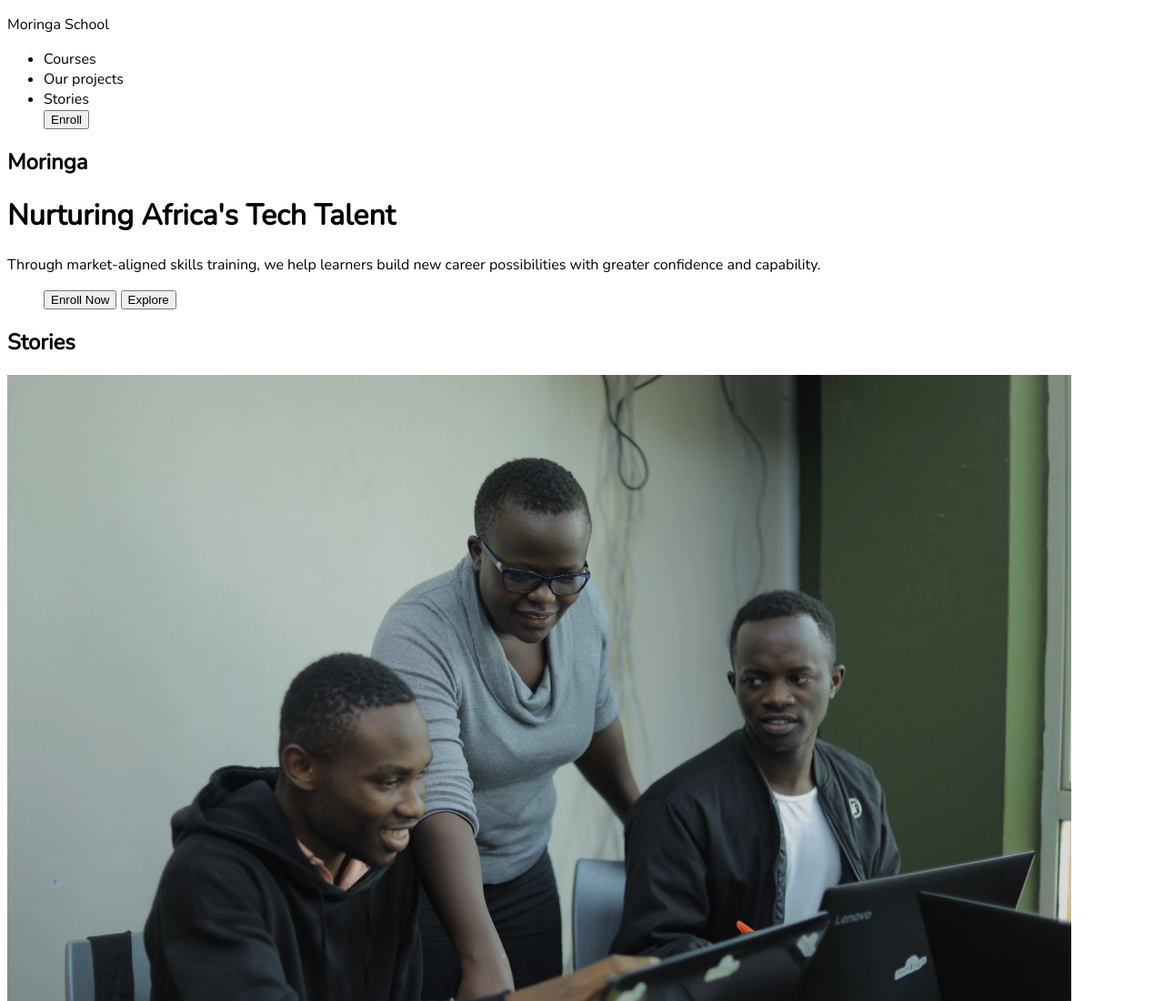
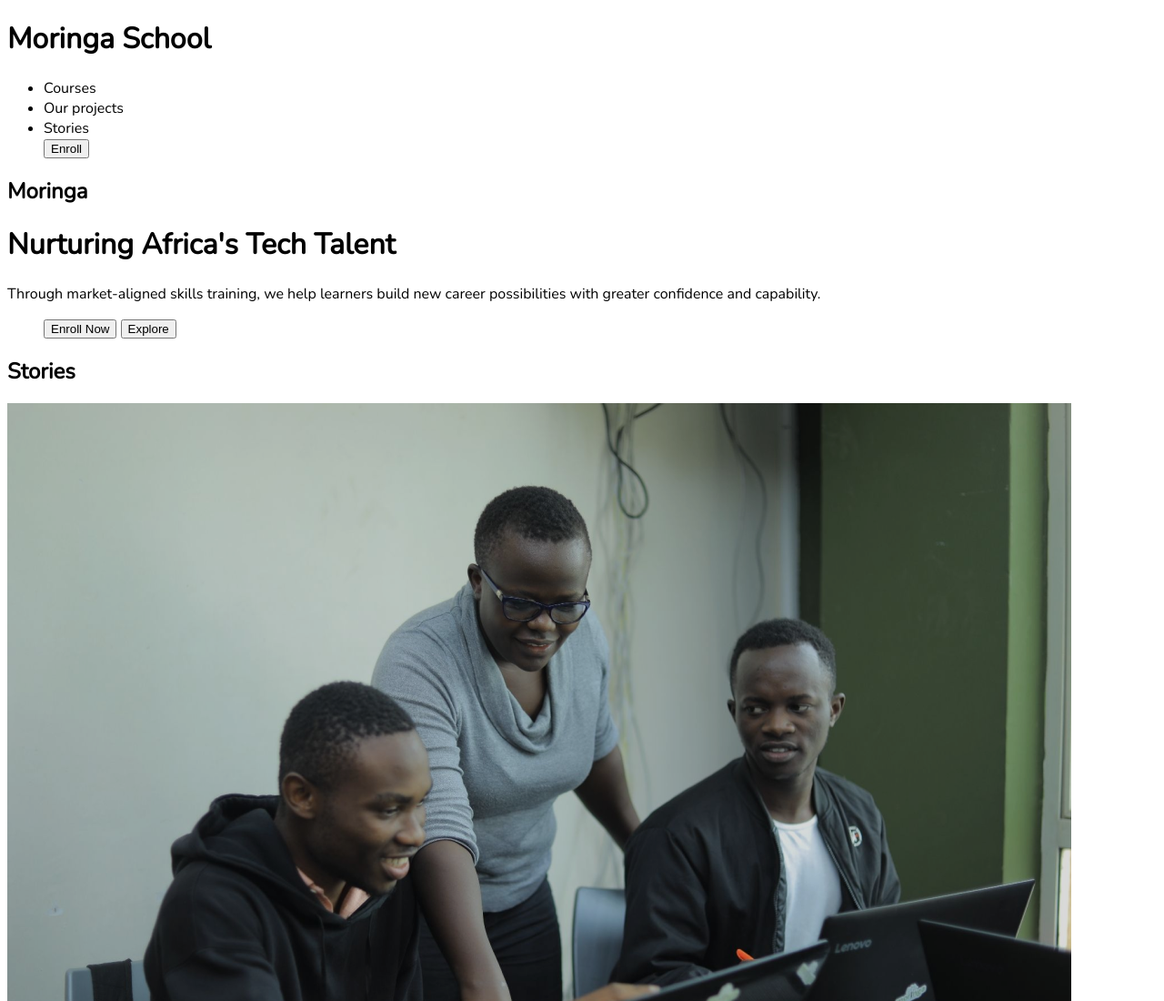
Before and after one commit to bonfacemasira/Moringa-School-Landing-Page, a plain HTML site: page index.html in a window 1280 px wide. Shown: the top 1100 px of the page at 91% size. Drawn offline with nearby package versions, Linux system fonts and the light colour scheme.

Commit message:
Fixed footer and navigation bar

```diff
--- a/index.html
+++ b/index.html
@@ -10,7 +10,7 @@
 </head>
 <body>
     <div id="navigation_bar">
-        <p>Moringa School</p>
+        <h1><span>Moringa</span> School</h1>
         <ul>
             <li>Courses</li>
             <li>Our projects</li>
```
